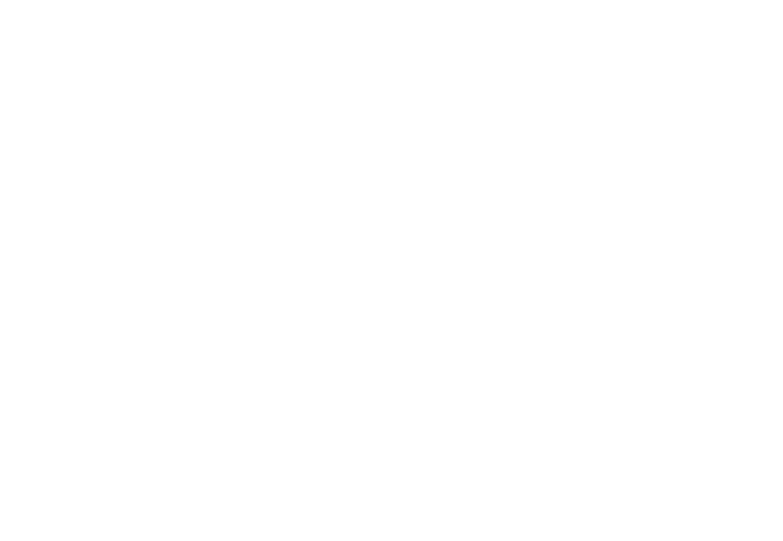
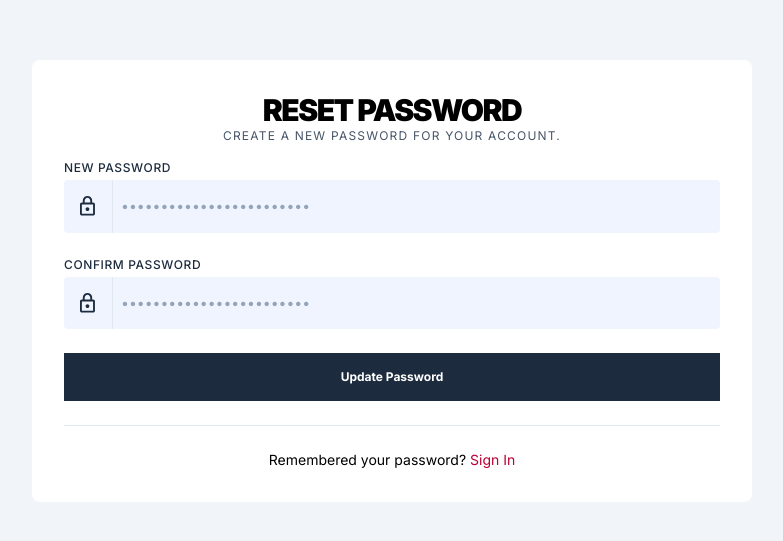
Before and after one commit to abdalla-samir/LuxeCommerce, a React (Vite) app: page /auth/reset-password in a window 1280 px wide. Before the commit this address had no page. Shown: the part 119-660 px from the top of the page, without its empty margins (248-1031 px from the left). Built offline with nearby package versions, Linux system fonts and the light colour scheme.

Commit message:
Finished the reset password page.

```diff
--- /dev/null
+++ b/src/pages/user/ResetPassword.jsx
@@ -0,0 +1,70 @@
+import Heading from "../../components/ui/Heading";
+import FormInput from "../../components/authentication/FormInput";
+import { useState, useContext } from "react";
+import Password from "/src/assets/icons/password.svg?react";
+import Button from "../../components/common/Button";
+import { ButtonStyleContext } from "../../context/ButtonStyleContext";
+import AuthDivider from "../../components/authentication/AuthDivider";
+import { Link } from "react-router-dom";
+
+export default function ResetPassword() {
+    const { mainButtonStyle } = useContext(ButtonStyleContext);
+    const inputStyle = "p-2 outline-none text-sm flex-1 placeholder:text-muted";
+    const [formData, setFormData] = useState({
+        password: "",
+        confirmPassword: "",
+    });
+    const handleSubmit = (event) => {
+        event.preventDefault();
+    };
+    return (
+        <>
+            <Heading
+                label="Reset password"
+                description="CREATE A NEW PASSWORD FOR YOUR ACCOUNT."
+            />
+            <form className="flex flex-col gap-6" onSubmit={handleSubmit}>
+                <FormInput
+                    label="New Password"
+                    icon={<Password className="w-4" />}
+                    type="Password"
+                    value={formData.password}
+                    onChange={(event) =>
+                        setFormData((prev) => ({
+                            ...prev,
+                            password: event.target.value,
+                        }))
+                    }
+                    placeholder="••••••••••••••••••••••••"
+                    name="password"
+                    className={`${inputStyle}`}
+                />
+                <FormInput
+                    label="Confirm Password"
+                    icon={<Password className="w-4" />}
+                    type="Password"
+                    value={formData.confirmPassword}
+                    onChange={(event) =>
+                        setFormData((prev) => ({
+                            ...prev,
+                            confirmPassword: event.target.value,
+                        }))
+                    }
+                    placeholder="••••••••••••••••••••••••"
+                    name="confirmPassword"
+                    className={`${inputStyle}`}
+                />
+                <Button
+                    label="Update Password"
+                    style={`${mainButtonStyle} py-4 w-full`}
+                />
+                <div className=" pt-6 border-t border-border flex items-center justify-center gap-1 text-sm">
+                    Remembered your password?
+                    <Link to="/auth/sign-in" className=" text-accent">
+                        Sign In
+                    </Link>
+                </div>
+            </form>
+        </>
+    );
+}
--- a/src/pages/user/SignIn.jsx
+++ b/src/pages/user/SignIn.jsx
@@ -10,7 +10,7 @@
 import Heading from "../../components/ui/Heading";
 
 export default function SignIn() {
-    const inputStyle = "p-2 outline-none text-sm flex-1";
+    const inputStyle = "p-2 outline-none text-sm flex-1 placeholder:text-muted";
     const [formData, setFormData] = useState({
         email: "",
         password: "",
@@ -39,7 +39,7 @@
                         }))
                     }
                     placeholder="name@example.com"
-                    className={`${inputStyle} placeholder:text-muted`}
+                    className={`${inputStyle} `}
                 />
                 <FormInput
                     label="Password"
--- a/src/routes/AppRoutes.jsx
+++ b/src/routes/AppRoutes.jsx
@@ -6,6 +6,7 @@
 import SignIn from "../pages/user/SignIn";
 import SignUp from "../pages/user/SignUp";
 import ForgotPassword from "../pages/user/ForgotPassword";
+import ResetPassword from "../pages/user/ResetPassword";
 
 export default function AppRoutes() {
     return (
@@ -22,6 +23,10 @@
                         path="auth/forgot-password"
                         element={<ForgotPassword />}
                     />
+                    <Route
+                        path="auth/reset-password"
+                        element={<ResetPassword />}
+                    />
                 </Route>
             </Routes>
         </BrowserRouter>
```
